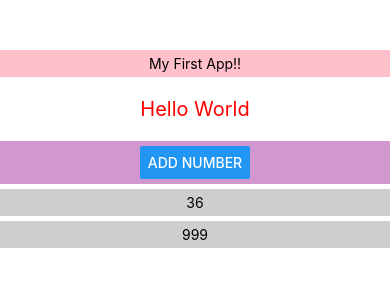
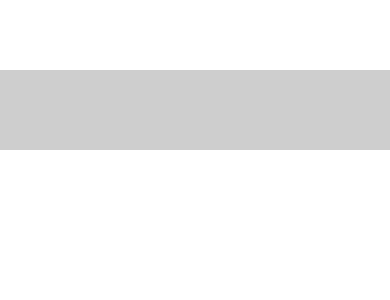
Before and after one commit to Kim-hyeoksu/my_reactnative_app, a React Native app: screen / in a window 390 px wide. Shown: the top 300 px of the page. Built offline with nearby package versions, Linux system fonts and the light colour scheme.

Commit message:
TextInput

```diff
--- a/App.tsx
+++ b/App.tsx
@@ -10,6 +10,7 @@ import {View, Text, StyleSheet, Alert, ScrollView} from 'react-native';
 import Header from './src/header'
 import Generator from './src/generator';
 import NumList from './src/numlist'
+import Input from './src/input';
 
 const App = () => {
   const [appName, setAppName] = useState('My First App!!')
@@ -29,7 +30,7 @@ const App = () => {
 
   return (
     <View style={styles.mainView}>
-      <Header name={appName}/>
+      {/* <Header name={appName}/>
       <View>
         <Text
         style={styles.mainText}
@@ -49,7 +50,8 @@ const App = () => {
       //bounces={true}
       >
         <NumList num={random} delete={onNumDelete}/>
-      </ScrollView>
+      </ScrollView> */}
+      <Input/>
     </View>
   )
 }
--- /dev/null
+++ b/src/input.tsx
@@ -0,0 +1,39 @@
+import React, { useState } from 'react'
+import {View, Text, StyleSheet, TextInput} from 'react-native'
+
+interface Props {
+}
+const Input = () => {  //소괄호는 jsx를 리턴할 때 사용
+  const [myTextInput, setMyTextInput] = useState<string>('')
+
+  const onChangeInput = (event) => {
+    setMyTextInput(event)
+  }
+  return (
+    <View style={styles.mainView}>
+      <TextInput
+      value={myTextInput}
+      style={styles.input}
+      onChangeText={onChangeInput}
+      multiline={true}  //개행
+      maxLength={100}
+      autoCapitalize='none' //대문자 자동 수정 안함
+      editable={true}
+      />
+    </View>
+  )
+}
+
+const styles = StyleSheet.create({
+  mainView: {
+    width: '100%'
+  },
+  input: {
+    width: '100%',
+    backgroundColor: '#cecece',
+    marginTop: 20,
+    fontSize: 25,
+    padding: 10
+  }
+})
+export default Input
```
